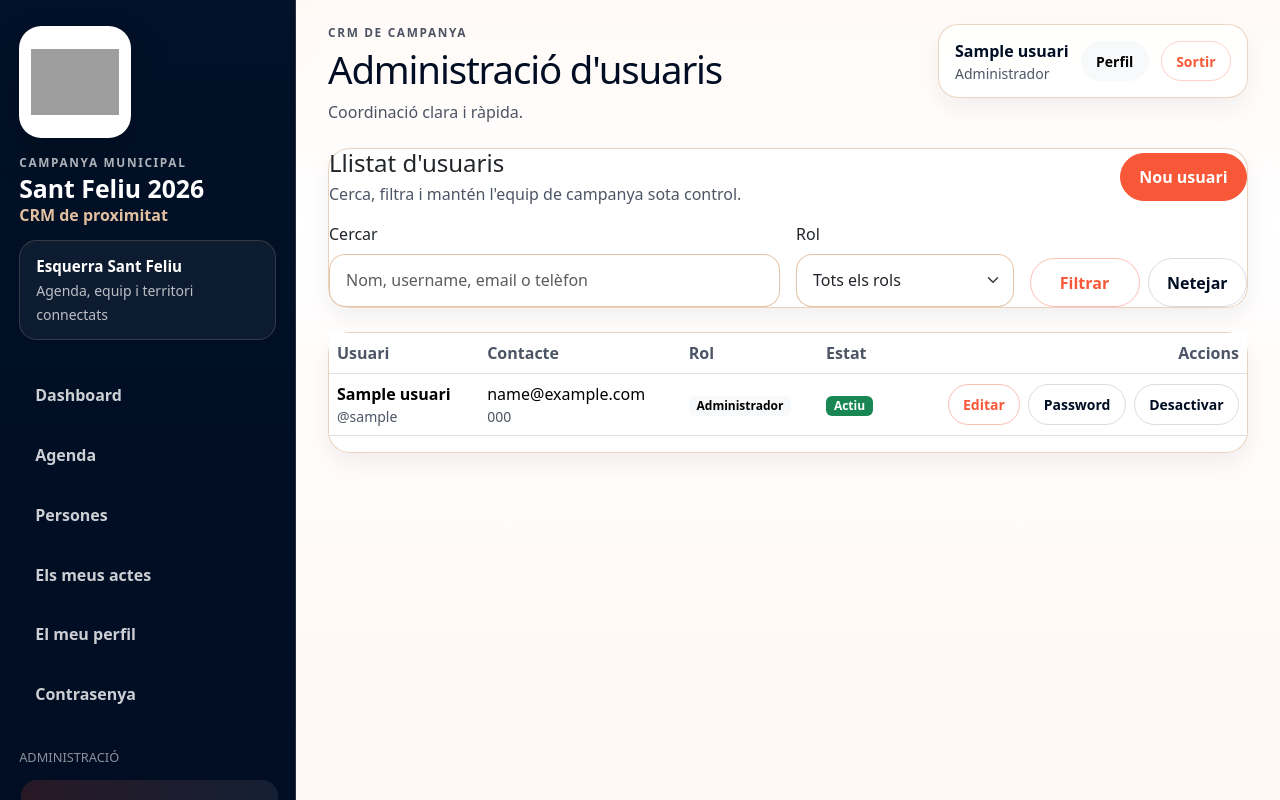
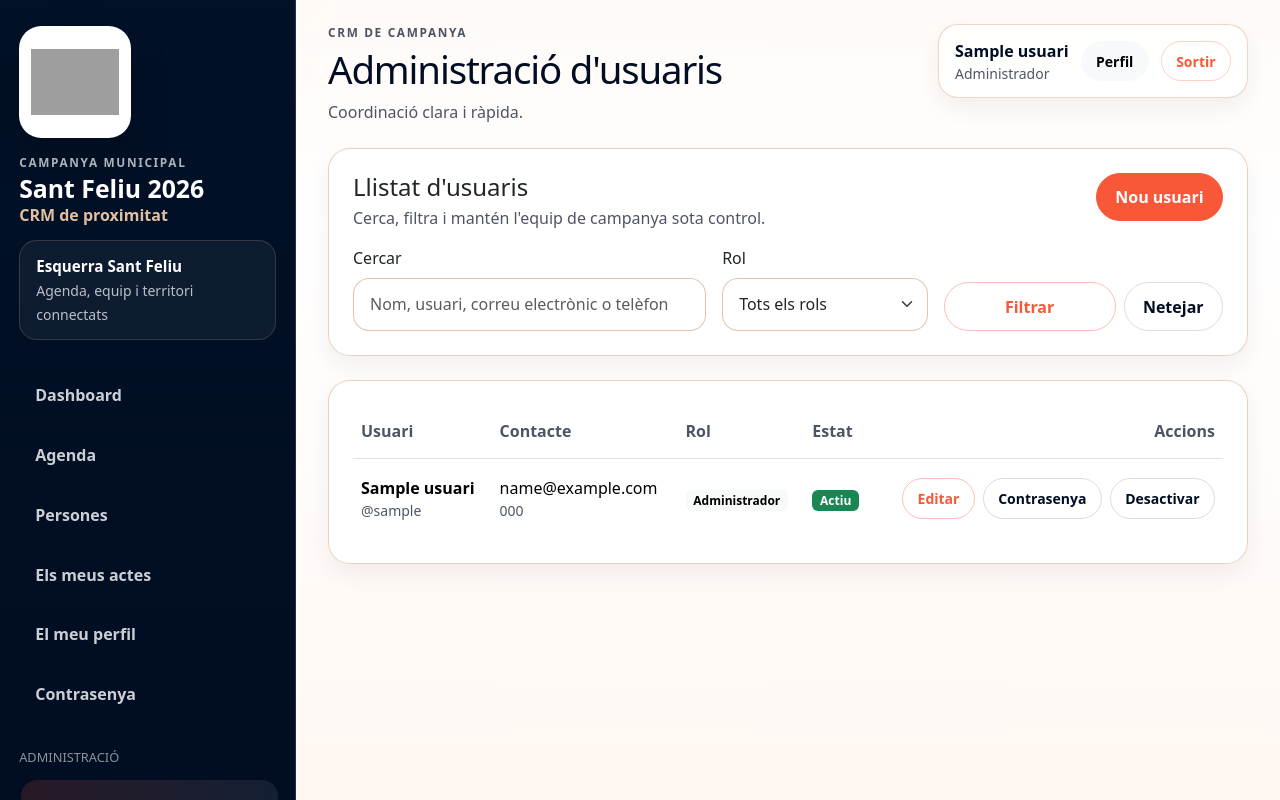
Before and after one commit to aitorivera11/crm-esquerrasantfeliu, a Django app: page /usuaris/admin/usuaris/ in a window 1280 px wide. Run offline with Django 5.2, Linux system fonts and the light colour scheme; a user stored in the database is signed in; tables that the repository leaves empty hold one stand-in row (values such as "Sample post"); some libraries are stand-ins or nearby versions; grey boxes are pictures that could not be loaded.

Commit message:
Polish Catalan UI and fix agenda CTA cards

```diff
--- a/static/css/app.css
+++ b/static/css/app.css
@@ -270,3 +270,91 @@ textarea.form-control { min-height: 120px; }
     .hero-grid, .login-brand { grid-template-columns: 1fr; }
     .brand-logo-lg { width: 84px; height: 84px; }
 }
+
+
+.panel-section {
+    padding: 1.5rem;
+}
+
+.panel-section-compact {
+    justify-content: flex-start;
+    gap: 1rem;
+}
+
+.app-table-spacious thead th {
+    padding-top: .9rem;
+    padding-bottom: .9rem;
+}
+
+.app-table-spacious tbody td {
+    padding-top: 1.1rem;
+    padding-bottom: 1.1rem;
+}
+
+.table-responsive {
+    border-radius: calc(var(--card-radius) - .25rem);
+}
+
+.app-table {
+    margin-bottom: 0;
+}
+
+.app-table tbody tr:last-child td {
+    border-bottom: 0;
+}
+
+.participation-summary {
+    padding: .95rem 1rem;
+    border-radius: 1rem;
+    background: linear-gradient(180deg, rgba(249,88,56,.06), rgba(255,255,255,.92));
+    border: 1px solid rgba(249,88,56,.12);
+    display: grid;
+    gap: .35rem;
+}
+
+.participation-details summary {
+    cursor: pointer;
+    font-weight: 700;
+}
+
+.participacio-compact {
+    align-items: start;
+}
+
+.participacio-compact .d-flex {
+    row-gap: .6rem;
+}
+
+.participacio-compact .btn {
+    min-width: 6.5rem;
+}
+
+.acte-card {
+    gap: .8rem;
+}
+
+.acte-card .card-inline-actions {
+    padding-top: .5rem;
+    border-top: 1px solid rgba(226,191,161,.45);
+}
+
+@media (max-width: 767.98px) {
+    .panel-section {
+        padding: 1.15rem;
+    }
+
+    .card-inline-actions {
+        align-items: stretch;
+    }
+
+    .card-inline-actions .btn,
+    .card-inline-actions form,
+    .card-inline-actions .cta-group {
+        width: 100%;
+    }
+
+    .participacio-compact .d-flex {
+        display: grid !important;
+        grid-template-columns: 1fr;
+    }
+}
--- a/templates/persones/persona_form.html
+++ b/templates/persones/persona_form.html
@@ -2,7 +2,7 @@
 {% block title %}Persona{% endblock %}
 {% block page_title %}{% if object %}Editar persona{% else %}Nova persona{% endif %}{% endblock %}
 {% block content %}
-<section class="card card-panel form-narrow">
+<section class="card card-panel form-narrow panel-section">
     <h2 class="h4 mb-3">{% if object %}Editar persona{% else %}Crear persona{% endif %}</h2>
     <form method="post">
         {% csrf_token %}
--- a/templates/usuaris/admin/usuari_list.html
+++ b/templates/usuaris/admin/usuari_list.html
@@ -2,8 +2,8 @@
 {% block title %}Usuaris{% endblock %}
 {% block page_title %}Administració d'usuaris{% endblock %}
 {% block content %}
-<section class="card card-panel mb-4">
-    <div class="d-flex justify-content-between align-items-center flex-wrap gap-3 mb-3">
+<section class="card card-panel panel-section mb-4">
+    <div class="section-heading align-items-start">
         <div>
             <h2 class="h4 mb-1">Llistat d'usuaris</h2>
             <p class="text-muted mb-0">Cerca, filtra i mantén l'equip de campanya sota control.</p>
@@ -11,28 +11,28 @@
         <a href="{% url 'usuaris:admin_usuari_create' %}" class="btn btn-primary">Nou usuari</a>
     </div>
     <form method="get" class="row g-3 align-items-end">
-        <div class="col-md-6">
+        <div class="col-lg-5">
             <label class="form-label">Cercar</label>
-            <input type="text" class="form-control" name="q" value="{{ q }}" placeholder="Nom, username, email o telèfon">
+            <input type="text" class="form-control" name="q" value="{{ q }}" placeholder="Nom, usuari, correu electrònic o telèfon">
         </div>
-        <div class="col-md-3">
+        <div class="col-lg-3">
             <label class="form-label">Rol</label>
             <select name="rol" class="form-select">
                 <option value="">Tots els rols</option>
                 {% for value,label in rols %}<option value="{{ value }}" {% if rol == value %}selected{% endif %}>{{ label }}</option>{% endfor %}
             </select>
         </div>
-        <div class="col-md-3 d-flex gap-2">
+        <div class="col-lg-4 d-flex gap-2">
             <button class="btn btn-outline-primary w-100">Filtrar</button>
             <a href="{% url 'usuaris:admin_usuari_list' %}" class="btn btn-outline-secondary">Netejar</a>
         </div>
     </form>
 </section>
 
-<section class="card card-panel">
+<section class="card card-panel panel-section">
     {% if usuaris %}
     <div class="table-responsive">
-        <table class="table align-middle app-table">
+        <table class="table align-middle app-table app-table-spacious">
             <thead>
                 <tr><th>Usuari</th><th>Contacte</th><th>Rol</th><th>Estat</th><th class="text-end">Accions</th></tr>
             </thead>
@@ -46,7 +46,7 @@
                     <td>
                         <div class="d-flex justify-content-end gap-2 flex-wrap">
                             <a href="{% url 'usuaris:admin_usuari_update' usuari.pk %}" class="btn btn-sm btn-outline-primary">Editar</a>
-                            <a href="{% url 'usuaris:admin_usuari_password' usuari.pk %}" class="btn btn-sm btn-outline-secondary">Password</a>
+                            <a href="{% url 'usuaris:admin_usuari_password' usuari.pk %}" class="btn btn-sm btn-outline-secondary">Contrasenya</a>
                             <form method="post" action="{% url 'usuaris:admin_usuari_toggle_active' usuari.pk %}" data-confirm="Segur que vols canviar l'estat d'aquest usuari?">{% csrf_token %}<button class="btn btn-sm btn-outline-dark">{% if usuari.is_active %}Desactivar{% else %}Activar{% endif %}</button></form>
                             {% if usuari != request.user %}
                             <a href="{% url 'usuaris:admin_usuari_delete' usuari.pk %}" class="btn btn-sm btn-outline-danger">Eliminar</a>
--- a/templates/usuaris/canvi_password.html
+++ b/templates/usuaris/canvi_password.html
@@ -11,7 +11,7 @@
         {% csrf_token %}
         {% include 'components/form_fields.html' with form=form %}
         <div class="d-flex gap-2 flex-wrap">
-            <button class="btn btn-primary" type="submit">Guardar nova contrasenya</button>
+            <button class="btn btn-primary" type="submit">Desar la nova contrasenya</button>
             <a class="btn btn-outline-secondary" href="{% url 'usuaris:perfil' %}">Tornar al perfil</a>
         </div>
     </form>
```
Also changed, not shown: templates/agenda/acte_detail.html (+6 -6 lines), templates/agenda/components/acte_card.html (+4 -4 lines), templates/agenda/components/participacio_buttons.html (+9 -9 lines), templates/persones/persona_list.html (+7 -7 lines), templates/usuaris/perfil.html (+5 -5 lines).
